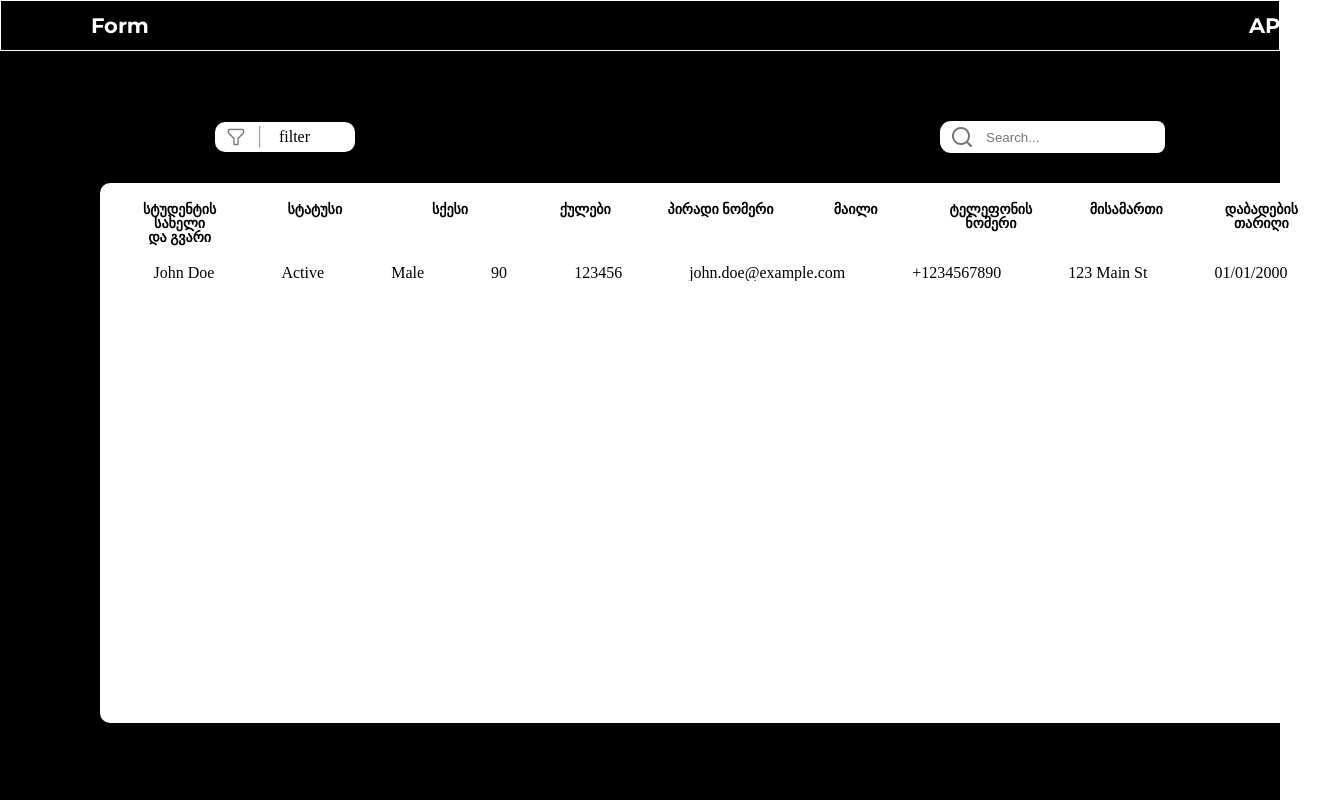
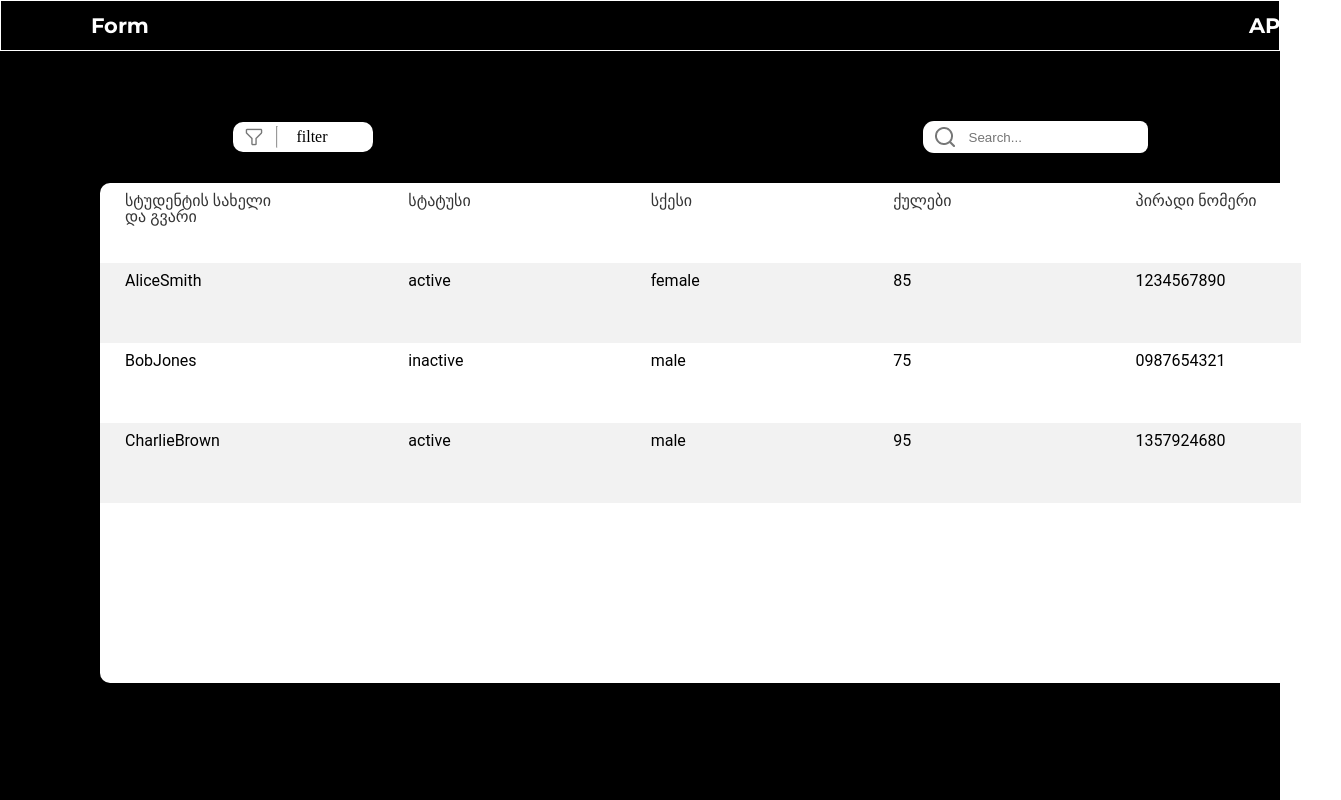
Before and after one commit to Beko98/practical_work, a React (Create React App) app: page /form in a window 1280 px wide. Shown: the whole page, 1341 px wide, since content can reach past the window. Built offline with nearby package versions, Linux system fonts and the light colour scheme; a web font is replaced by a local one.

Commit message:
form scss almost done

```diff
--- a/src/components/Form.js
+++ b/src/components/Form.js
@@ -1,12 +1,15 @@
 import { React, useState } from "react";
 import "../scss/_reset.scss";
 import "../scss/_form.scss";
+import "../scss/_colors.scss";
+
 import filter from "../images/filter.png";
 import Navbar from "./Navbar";
 import search from "../images/search.png";
 import studentsData from "../students.json";
 import PopupModal from "./PopupModal";
 import FilterDropdown from "./FilterDropdown";
+import LocalData from "./LocalData";
 
 function Form() {
   const [currentPage, setCurrentPage] = useState(1);
@@ -59,7 +62,19 @@ function Form() {
               </div>
             </div>
             <div className="studentFormCard">
-              <div className="studentFeatures">
+              <LocalData />
+            </div>
+          </div>
+        </div>
+      </div>
+    </div>
+  );
+}
+
+export default Form;
+
+{
+  /* <div className="studentFeatures">
                 <h3>
                   სტუდენტის სახელი <br /> და გვარი
                 </h3>
@@ -88,30 +103,5 @@ function Form() {
                     <p> {student.dateOfBirth}</p>
                   </div>
                 </div>
-              ))}
-            </div>
-          </div>
-        </div>
-      </div>
-    </div>
-  );
+              ))} */
 }
-
-export default Form;
-
-// {students.map((student) => (
-//   <div key={student.id} className="student-card">
-//     <h2>
-//       student name and surname:
-//       {student.firstName} {student.lastName}
-//     </h2>
-//     <p>Status: {student.status}</p>
-//     <p>Gender: {student.gender}</p>
-//     <p>Points: {student.points}</p>
-//     <p>Personal Number: {student.personalNumber}</p>
-//     <p>Email: {student.email}</p>
-//     <p>Mobile Number: {student.mobileNumber}</p>
-//     <p>Address: {student.address}</p>
-//     <p>Date of Birth: {student.dateOfBirth}</p>
-//   </div>
-// ))}
--- /dev/null
+++ b/src/components/LocalData.js
@@ -0,0 +1,106 @@
+import React, { useState, useEffect } from "react";
+import "../scss/_studentForm.scss";
+
+const students = [
+  {
+    firstName: "Alice",
+    lastName: "Smith",
+    status: "active",
+    gender: "female",
+    points: 85,
+    personalNumber: "1234567890",
+    email: "alice@gmail.com",
+    mobileNumber: "+1-234-567-8901",
+    address: "123 Main Street, New York, NY 10001",
+    dateOfBirth: "01/01/2000",
+  },
+  {
+    firstName: "Bob",
+    lastName: "Jones",
+    status: "inactive",
+    gender: "male",
+    points: 75,
+    personalNumber: "0987654321",
+    email: "bob@yahoo.com",
+    mobileNumber: "+1-987-654-3210",
+    address: "456 Main Street, Los Angeles, CA 90001",
+    dateOfBirth: "02/02/2001",
+  },
+  {
+    firstName: "Charlie",
+    lastName: "Brown",
+    status: "active",
+    gender: "male",
+    points: 95,
+    personalNumber: "1357924680",
+    email: "charlie@outlook.com",
+    mobileNumber: "+1-357-924-6801",
+    address: "789 Main Street, Chicago, IL 60001",
+    dateOfBirth: "03/03/2002",
+  },
+];
+
+function StudentList() {
+  const [data, setData] = useState([]);
+
+  useEffect(() => {
+    if (localStorage.getItem("students")) {
+      setData(JSON.parse(localStorage.getItem("students")));
+    } else {
+      localStorage.setItem("students", JSON.stringify(students));
+      setData(students);
+    }
+  }, []);
+
+  const renderRow = (student) => {
+    return (
+      <tr key={student.personalNumber}>
+        <td>
+          {student.firstName}
+          {student.lastName}
+        </td>
+        <td>{student.status}</td>
+        <td>{student.gender}</td>
+        <td>{student.points}</td>
+        <td>{student.personalNumber}</td>
+        <td>{student.email}</td>
+        <td>{student.mobileNumber}</td>
+        <td>{student.address}</td>
+        <td>{student.dateOfBirth}</td>
+      </tr>
+    );
+  };
+
+  const renderHeader = () => {
+    return (
+      <tr className="headlines">
+        <th>
+          სტუდენტის სახელი <br /> და გვარი
+        </th>
+        <th>სტატუსი</th>
+        <th>სქესი</th>
+        <th>ქულები</th>
+        <th>პირადი ნომერი</th>
+        <th>მაილი</th>
+        <th>ტელეფონის ნომერი</th>
+        <th>მისამართი</th>
+        <th>დაბადების თარიღი</th>
+      </tr>
+    );
+  };
+
+  return (
+    <>
+      <div className="student-list-container">
+        <div>
+          <table>
+            <thead>{renderHeader()}</thead>
+            <tbody>{data.map(renderRow)}</tbody>
+          </table>
+        </div>
+      </div>
+    </>
+  );
+}
+
+export default StudentList;
--- a/src/scss/_api.scss
+++ b/src/scss/_api.scss
@@ -37,12 +37,13 @@
   align-items: center;
   h1 {
     font-size: 40px;
-    margin-bottom: 30px;
+    margin: 60px 0 30px;
   }
   ul {
     margin-bottom: 50px;
     line-height: 1.6;
     font-size: 18px;
+    font-weight: 500;
   }
 }
 
--- /dev/null
+++ b/src/scss/_colors.scss
@@ -0,0 +1,5 @@
+$primary-color: #f6f6f6;
+$secondary-color: #ffff;
+$tertiary-color: #353535;
+$quaternary-color: #e76f51;
+$font-family: "Roboto", sans-serif;
--- a/src/scss/_form.scss
+++ b/src/scss/_form.scss
@@ -15,14 +15,16 @@
         height: 500px;
         border-radius: 10px;
         margin: 20px auto;
-        padding: 20px;
         overflow-x: auto;
+
         .studentFeatures {
           display: grid;
-          grid-template-columns: repeat(9, 1fr);
+          grid-template-columns: repeat(auto-fill, minmax(200px, 1fr));
           gap: 16px;
           text-align: center;
           margin-bottom: 20px;
+          max-width: 100%;
+          overflow-x: auto;
 
           h3 {
             font-size: 14px;
@@ -30,12 +32,12 @@
             margin: 0;
           }
         }
-        .student-card {
-          overflow-x: auto;
-          white-space: nowrap;
-          .outcome {
-            display: flex;
-            justify-content: space-around;
+        table {
+          tr:nth-child(odd) {
+            background-color: #f2f2f2;
+          }
+          tr:nth-child(even) {
+            background-color: #ffffff;
           }
         }
       }
@@ -45,7 +47,7 @@
           display: flex;
           align-items: center;
           justify-content: space-around;
-          gap: 315px;
+          gap: 245px;
           margin: 70px 0 30px;
           .search-container {
             display: flex;
--- /dev/null
+++ b/src/scss/_studentForm.scss
@@ -0,0 +1,66 @@
+@import "./colors";
+
+table {
+  background-color: $primary-color;
+
+  width: 100%;
+
+  border-collapse: collapse;
+
+  font-family: $font-family;
+  font-size: 16px;
+}
+
+thead {
+  background-color: $secondary-color;
+  color: $tertiary-color;
+  text-align: center;
+}
+
+tfoot {
+  @extend thead;
+}
+
+tbody {
+  color: black;
+
+  text-align: left;
+}
+
+tr {
+  height: 40px;
+  min-width: 100px;
+}
+
+td,
+th {
+  padding: 10px;
+  text-align: start;
+  padding-left: 25px;
+}
+
+.student-list-container {
+  width: 2635px;
+  overflow-x: auto;
+}
+
+table {
+  width: 100%;
+  border-collapse: collapse;
+
+  th,
+  td {
+    &:nth-child(-n + 6) {
+      min-width: 120px;
+      height: 60px;
+    }
+  }
+}
+
+.headlines {
+  position: sticky;
+  top: 0;
+  z-index: 10;
+  margin-top: 10px;
+  background-color: $secondary-color !important;
+}
```
Also changed, not shown: src/components/ApiPage.js (+7 -1 lines).
